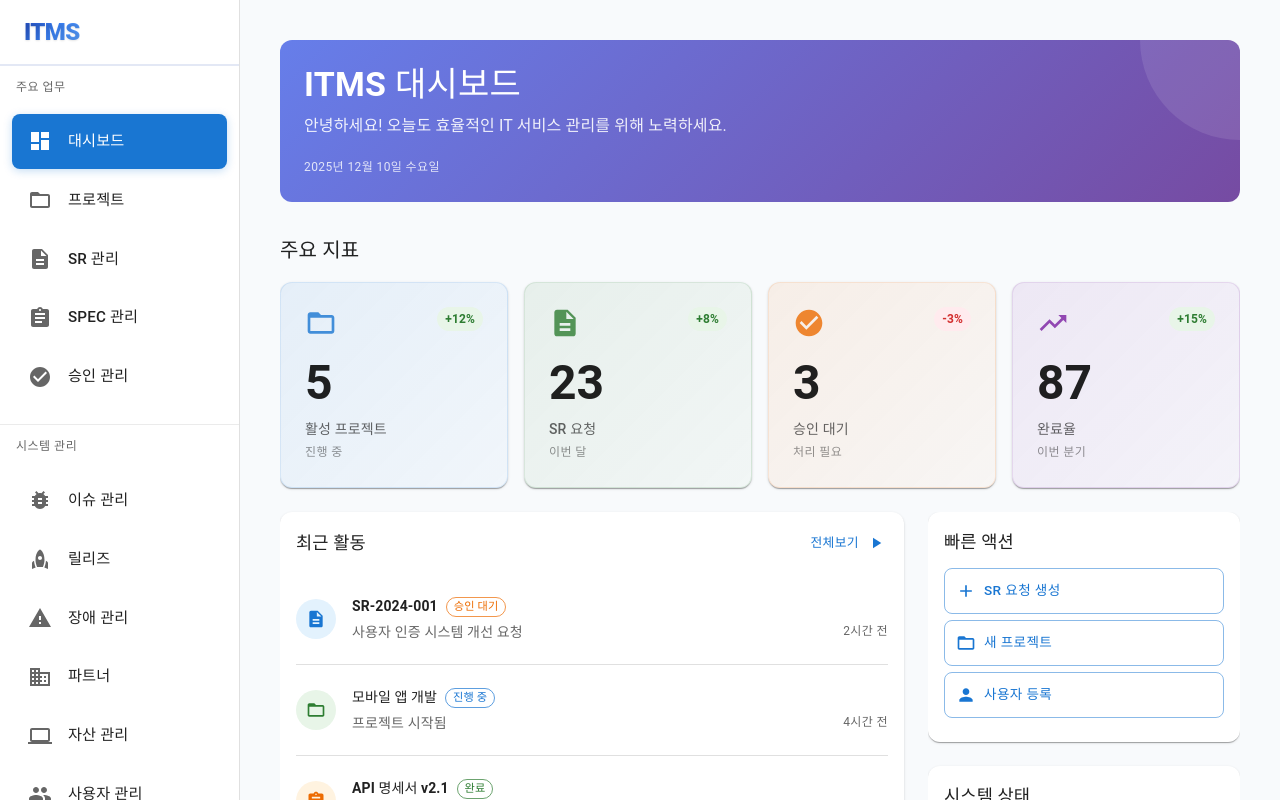
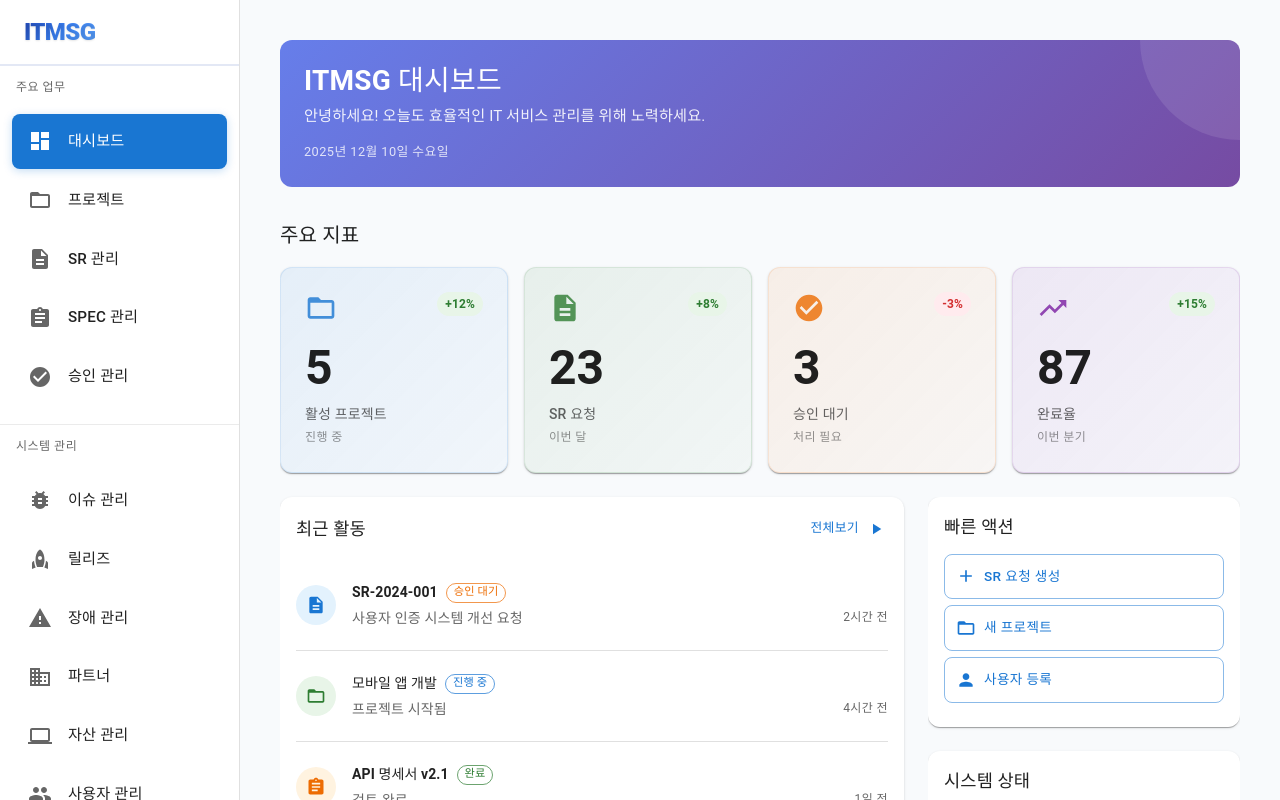
Before and after one commit to intel72440bx-wq/ITMSG, a React (Vite) app in the folder frontend/: page /dashboard in a window 1280 px wide. Built offline with nearby package versions, Linux system fonts and the light colour scheme.

Commit message:
화면 사이즈 조정

```diff
--- a/frontend/src/components/layout/Sidebar.tsx
+++ b/frontend/src/components/layout/Sidebar.tsx
@@ -76,7 +76,7 @@ const Sidebar: React.FC<SidebarProps> = ({ open, onClose, isMobile }) => {
               textShadow: '0 1px 2px rgba(0, 0, 0, 0.1)',
             }}
           >
-            ITMS
+            ITMSG
           </Typography>
         </Box>
       </Toolbar>
--- a/frontend/src/pages/dashboard/DashboardPage.tsx
+++ b/frontend/src/pages/dashboard/DashboardPage.tsx
@@ -285,17 +285,17 @@ const DashboardPage: React.FC = () => {
           justifyContent: 'space-between',
           alignItems: 'center',
           flexWrap: 'wrap',
-          gap: 2
+          gap: 1.5
         }}>
           {/* 왼쪽: ITMS 텍스트 */}
           <Box>
-            <Typography variant="h4" sx={{ fontWeight: 700, mb: 1 }}>
-              ITMS 대시보드
+            <Typography variant="h4" sx={{ fontWeight: 700, mb: 0.75, fontSize: '1.75rem' }}>
+              ITMSG 대시보드
             </Typography>
-            <Typography variant="body1" sx={{ opacity: 0.9, mb: 2 }}>
+            <Typography variant="body1" sx={{ opacity: 0.9, mb: 1.5, fontSize: '0.95rem' }}>
               안녕하세요! 오늘도 효율적인 IT 서비스 관리를 위해 노력하세요.
             </Typography>
-            <Typography variant="caption" sx={{ opacity: 0.8 }}>
+            <Typography variant="caption" sx={{ opacity: 0.8, fontSize: '0.8rem' }}>
               {new Date().toLocaleDateString('ko-KR', {
                 year: 'numeric',
                 month: 'long',
```
